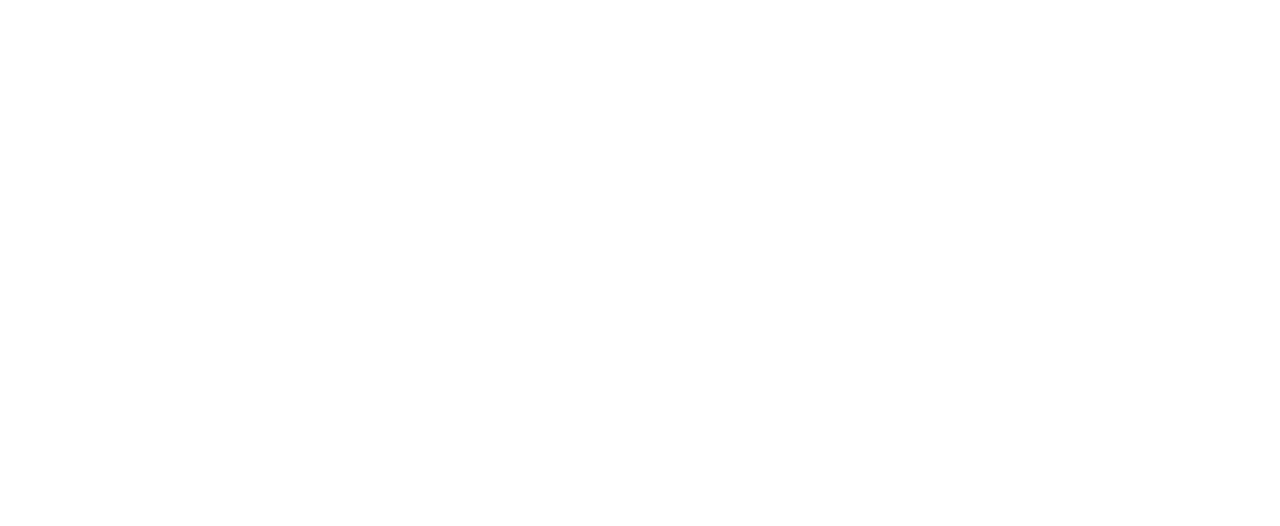
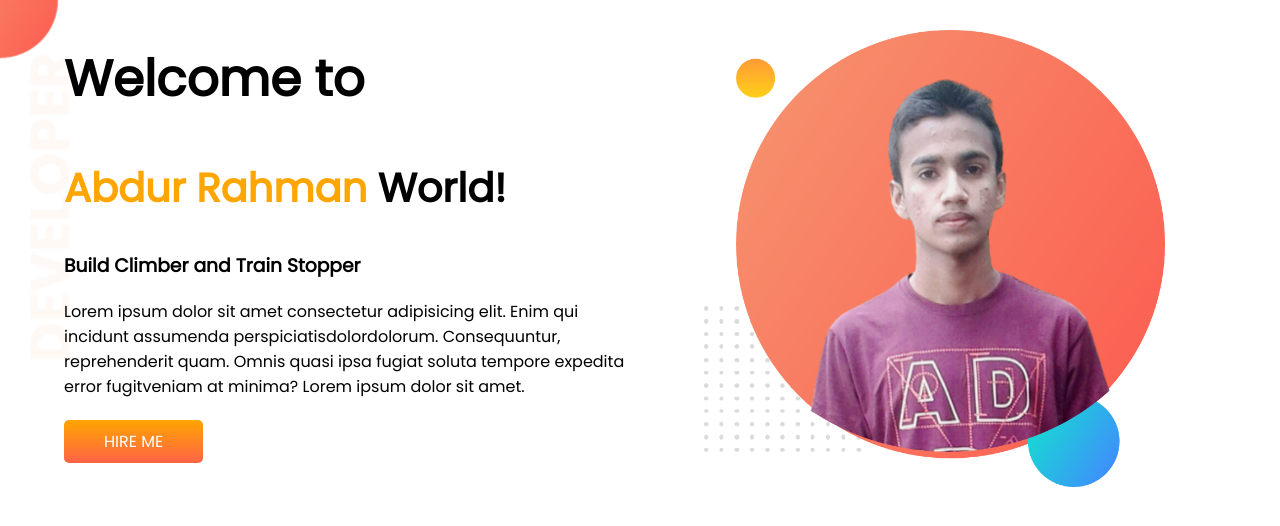
Before and after one commit to AbdurRahman-34/developer-portfolio, a plain HTML site: page index.html in a window 1280 px wide. Drawn offline with Linux system fonts and the light colour scheme.

Commit message:
top bannar add

```diff
--- a/index.html
+++ b/index.html
@@ -1,13 +1,32 @@
 <!DOCTYPE html>
 <html lang="en">
+
 <head>
     <meta charset="UTF-8">
     <meta http-equiv="X-UA-Compatible" content="IE=edge">
     <meta name="viewport" content="width=device-width, initial-scale=1.0">
     <title>Abdur Rahman</title>
+    <link rel="preconnect" href="https://fonts.googleapis.com">
+    <link rel="preconnect" href="https://fonts.gstatic.com" crossorigin>
+    <link href="https://fonts.googleapis.com/css2?family=Poppins&display=swap" rel="stylesheet">
     <link rel="stylesheet" href="style.css">
 </head>
+
 <body>
+    <section class="top-bannar">
+        <div class="half-width">
+            <h1>Welcome to</h1>
+            <h2><span class="orang-color">Abdur Rahman</span> World!</h2>
+            <h3>Build Climber and Train Stopper</h3>
+            <p>Lorem ipsum dolor sit amet consectetur adipisicing elit. Enim qui incidunt assumenda
+                perspiciatisdolordolorum. Consequuntur, reprehenderit quam. Omnis quasi ipsa fugiat soluta tempore expedita error fugitveniam at minima? Lorem ipsum dolor sit amet.</p>
+            <a class="link-button" target="_blank" href="https://www.linkedin.com/in/abdur-rahman-557971200/">HIRE ME</a>
+        </div>
 
+        <div class="half-width">
+            <img src="images/profile.png" alt="profile pic">
+        </div>
+    </section>
 </body>
+
 </html>
--- a/style.css
+++ b/style.css
@@ -0,0 +1,39 @@
+body{
+    font-family: 'Poppins', sans-serif;
+    margin: 0;
+}
+h1{
+    font-size: 50px;
+}
+h2{
+    font-size: 40px;
+}
+.orang-color{
+    color: orange;
+}
+section{
+    display: flex;
+}
+.half-width{
+    width: 50%;
+    padding-left: 5%;
+}
+.half-width img{
+    width: 80%;
+    margin-top: 30px;
+}
+.link-button{
+    text-decoration: none;
+    background-image: linear-gradient(orange, tomato );
+    color: #fff;
+    font-weight: 400;
+    padding: 10px 40px;
+    border-radius: 5px;
+}
+p{
+    margin-bottom: 30px;
+}
+.top-bannar{
+    background: url(images/top-banner.png);
+    background-repeat: no-repeat;
+}
```
Also changed, not shown: images/dream-bg.png (added), images/exp-bg.png (added), images/jhankar.png (added), images/jhankar2.png (added), images/my-bg2.png (added), images/profile.png (added), images/top-banner.png (added), 7 other files.
